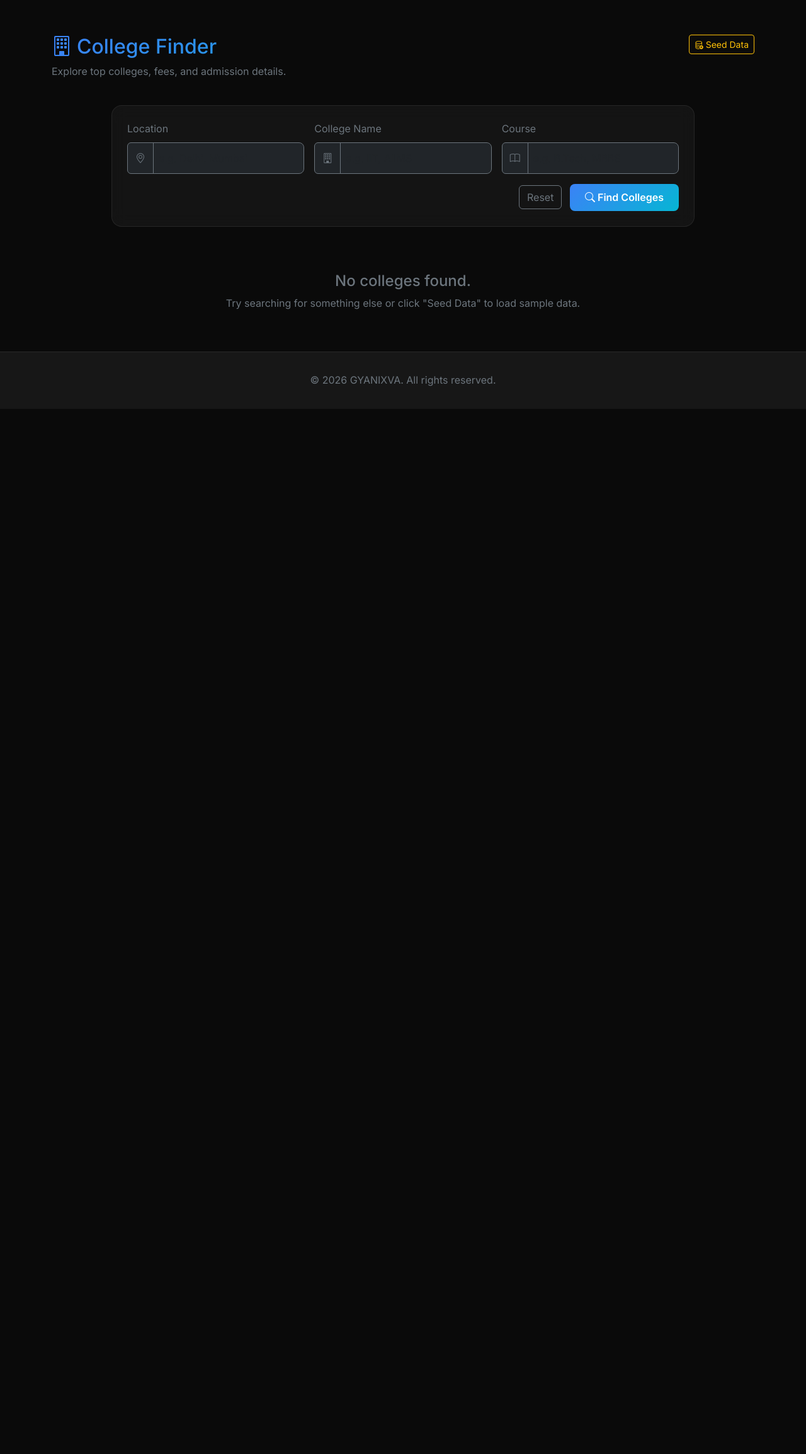
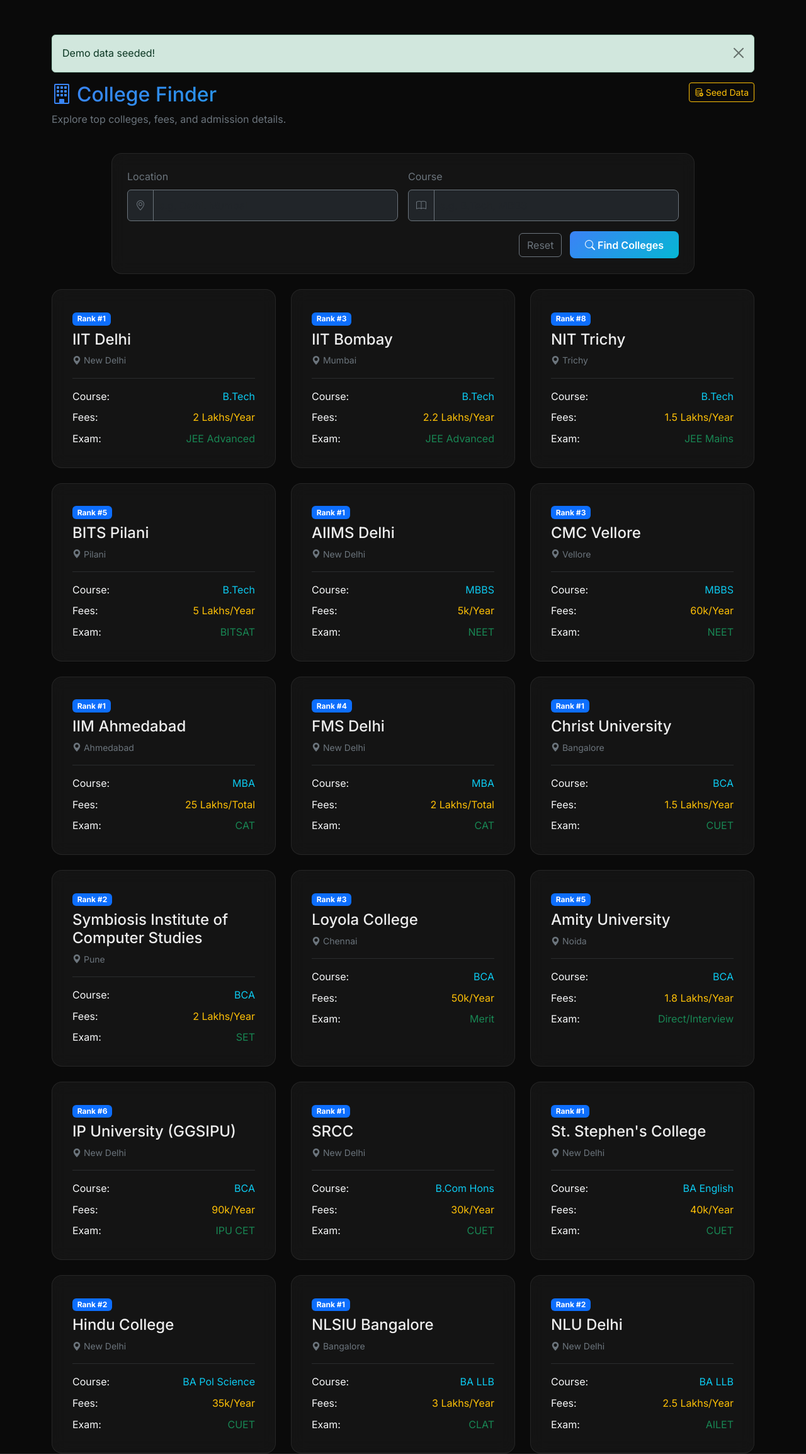
Before and after one commit to vikash0885/GYANIXVA, a Flask app: page /resources/colleges in a window 1280 px wide. Shown: the part 65-2373 px from the top of the page at 63% size. Before the commit the page ends 714 px from the top, so only its background shows below. Run offline with Flask 3, Linux system fonts and the light colour scheme; data comes from the database, SQL or seed files in the repository; data that the repository does not hold is empty.

Commit message:
Removed College Name filter and enabled Auto-Seeding

```diff
--- a/app/routes/resources.py
+++ b/app/routes/resources.py
@@ -8,16 +8,17 @@ resources = Blueprint('resources', __name__)
 @resources.route('/resources/colleges')
 @login_required
 def colleges():
+    # Auto-seed if empty
+    if College.query.count() == 0:
+        seed_data()
+
     location = request.args.get('location')
-    name = request.args.get('name')
     course = request.args.get('course')
 
     query = College.query
 
     if location:
         query = query.filter(College.location.ilike(f'%{location}%'))
-    if name:
-        query = query.filter(College.name.ilike(f'%{name}%'))
     if course:
         query = query.filter(College.course.ilike(f'%{course}%'))
 
--- a/app/templates/resources/college_finder.html
+++ b/app/templates/resources/college_finder.html
@@ -18,7 +18,7 @@
     <div class="col-md-10">
         <form action="{{ url_for('resources.colleges') }}" method="GET" class="card-premium p-4">
             <div class="row g-3">
-                <div class="col-md-4">
+                <div class="col-md-6">
                     <label class="form-label text-secondary">Location</label>
                     <div class="input-group">
                         <span class="input-group-text bg-dark border-secondary text-secondary"><i
@@ -27,16 +27,7 @@
                             placeholder="e.g. Delhi, Mumbai" value="{{ request.args.get('location', '') }}">
                     </div>
                 </div>
-                <div class="col-md-4">
-                    <label class="form-label text-secondary">College Name</label>
-                    <div class="input-group">
-                        <span class="input-group-text bg-dark border-secondary text-secondary"><i
-                                class="bi bi-building"></i></span>
-                        <input type="text" name="name" class="form-control bg-dark border-secondary text-light ps-2"
-                            placeholder="e.g. IIT, AIIMS" value="{{ request.args.get('name', '') }}">
-                    </div>
-                </div>
-                <div class="col-md-4">
+                <div class="col-md-6">
                     <label class="form-label text-secondary">Course</label>
                     <div class="input-group">
                         <span class="input-group-text bg-dark border-secondary text-secondary"><i
```
